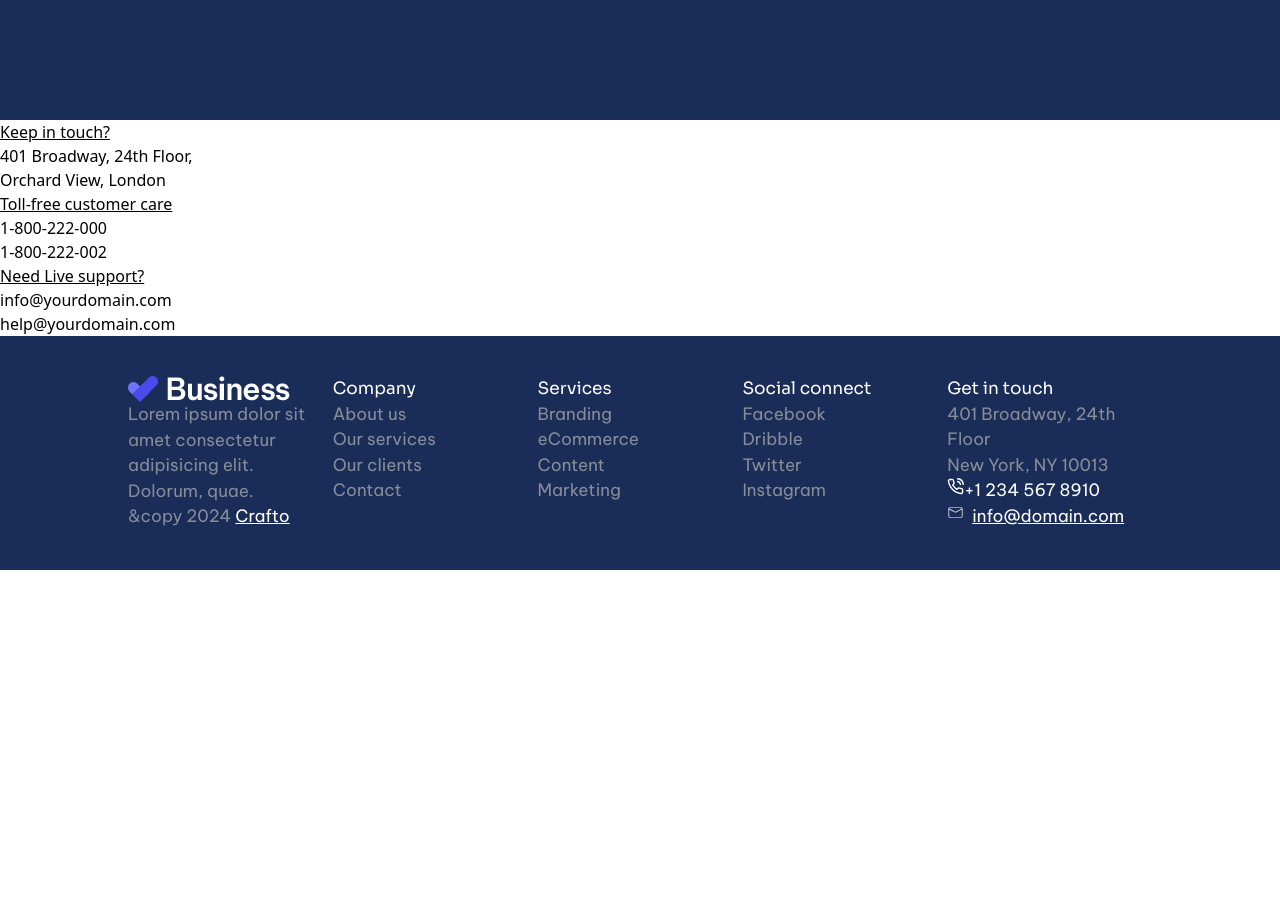
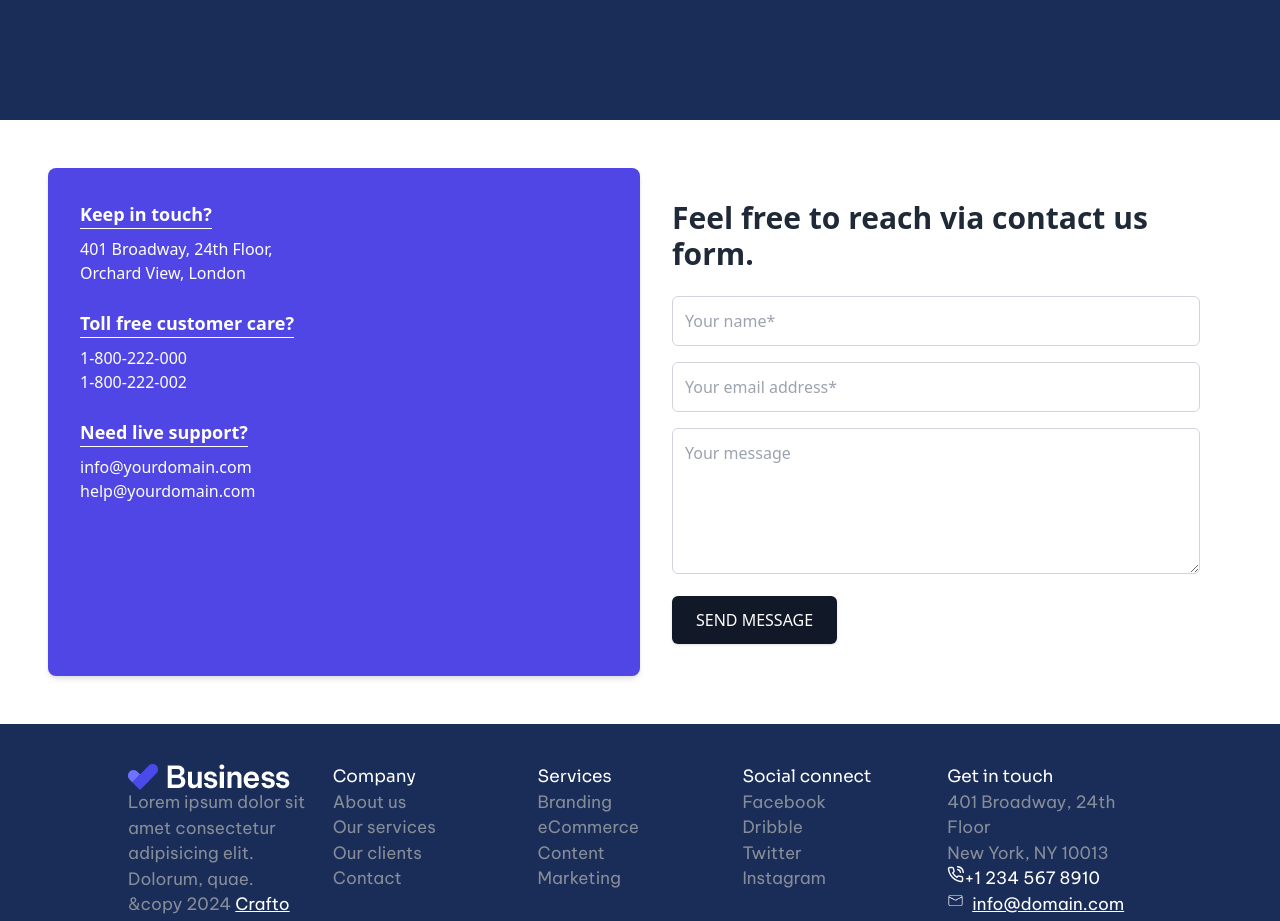
Before and after one commit to MaziVincent/Listacc, a React (Vite) app: page /contact in a window 1280 px wide. Shown: the part 360-1281 px from the top of the page. Before the commit the page ends 930 px from the top, so only its background shows below. Built offline with nearby package versions, Linux system fonts and the light colour scheme.

Commit message:
updated contact page

```diff
--- a/src/components/Contact.tsx
+++ b/src/components/Contact.tsx
@@ -14,19 +14,65 @@ function Contact() {
         {/* section 1 end */}
 
         {/* section 2 start */}
-        <div>
+        <div className="flex flex-col md:flex-row p-6 md:p-12 bg-white text-gray-800">
+          {/* Left Info Box */}
+          <div className="bg-indigo-600 text-white w-full md:w-1/2 p-8 rounded-lg shadow-md">
+            <div className="mb-6">
+              <h2 className="text-lg font-semibold mb-2 border-b border-white w-fit">
+                Keep in touch?
+              </h2>
+              <p>401 Broadway, 24th Floor,</p>
+              <p>Orchard View, London</p>
+            </div>
+
+            <div className="mb-6">
+              <h2 className="text-lg font-semibold mb-2 border-b border-white w-fit">
+                Toll free customer care?
+              </h2>
+              <p>1-800-222-000</p>
+              <p>1-800-222-002</p>
+            </div>
+
             <div>
-                <h1 className="underline">Keep in touch?</h1>
-                <p>401 Broadway, 24th Floor,</p>
-                <p>Orchard View, London</p>
-                <h1 className="underline">Toll-free customer care</h1>
-                <p>1-800-222-000</p>
-                <p>1-800-222-002</p>
-                <h1 className="underline">Need Live support?</h1>
-                <p>info@yourdomain.com</p>
-                <p>help@yourdomain.com</p>
+              <h2 className="text-lg font-semibold mb-2 border-b border-white w-fit">
+                Need live support?
+              </h2>
+              <p>info@yourdomain.com</p>
+              <p>help@yourdomain.com</p>
             </div>
-            <div></div>
+          </div>
+
+          {/* Right Contact Form */}
+          <div className="w-full md:w-1/2 p-8">
+            <h2 className="text-3xl font-bold mb-6">
+              Feel free to reach via contact us form.
+            </h2>
+            <form className="space-y-4">
+              <input
+                type="text"
+                placeholder="Your name*"
+                className="w-full p-3 border border-gray-300 rounded-md focus:outline-none focus:ring-2 focus:ring-indigo-500"
+                required
+              />
+              <input
+                type="email"
+                placeholder="Your email address*"
+                className="w-full p-3 border border-gray-300 rounded-md focus:outline-none focus:ring-2 focus:ring-indigo-500"
+                required
+              />
+              <textarea
+                placeholder="Your message"
+                className="w-full p-3 border border-gray-300 rounded-md focus:outline-none focus:ring-2 focus:ring-indigo-500"
+                rows={5}
+              />
+              <button
+                type="submit"
+                className="bg-gray-900 text-white px-6 py-3 rounded-md shadow hover:bg-gray-700 transition duration-300"
+              >
+                SEND MESSAGE
+              </button>
+            </form>
+          </div>
         </div>
       </div>
     </div>
```
